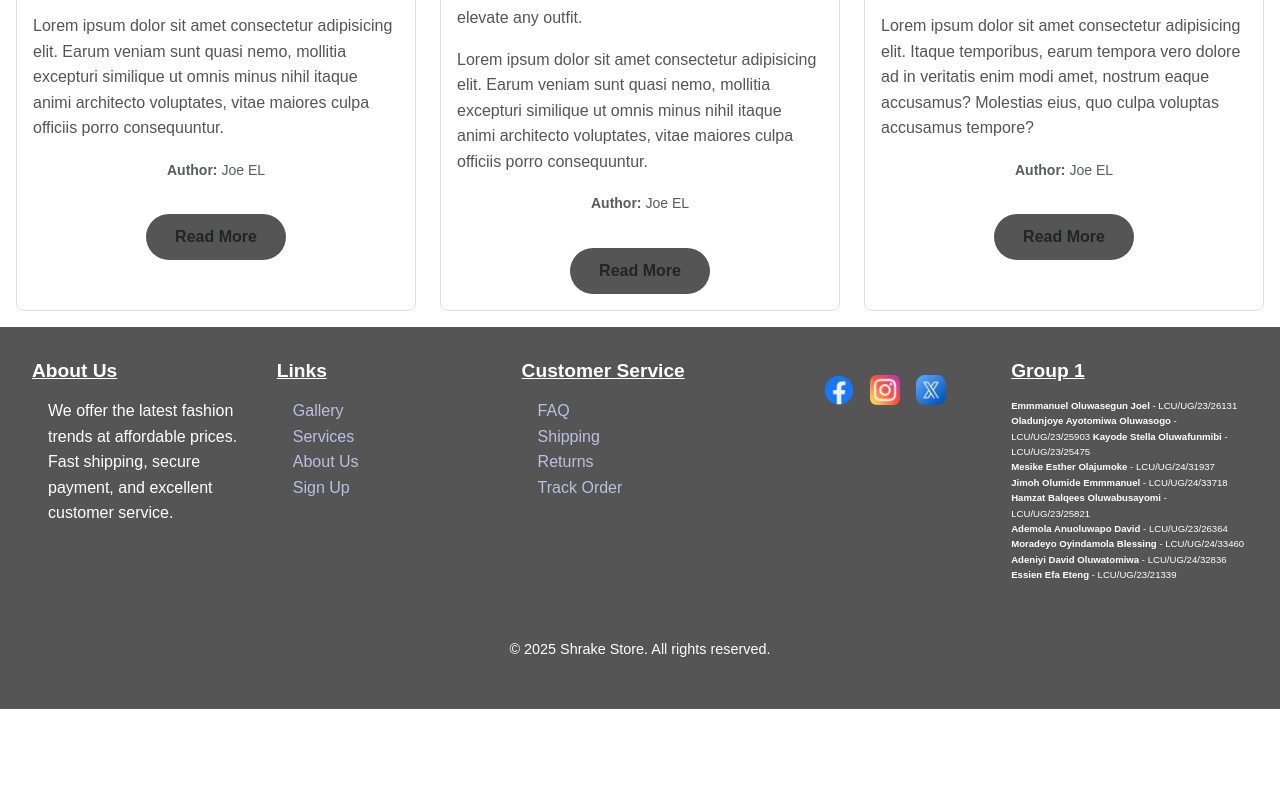
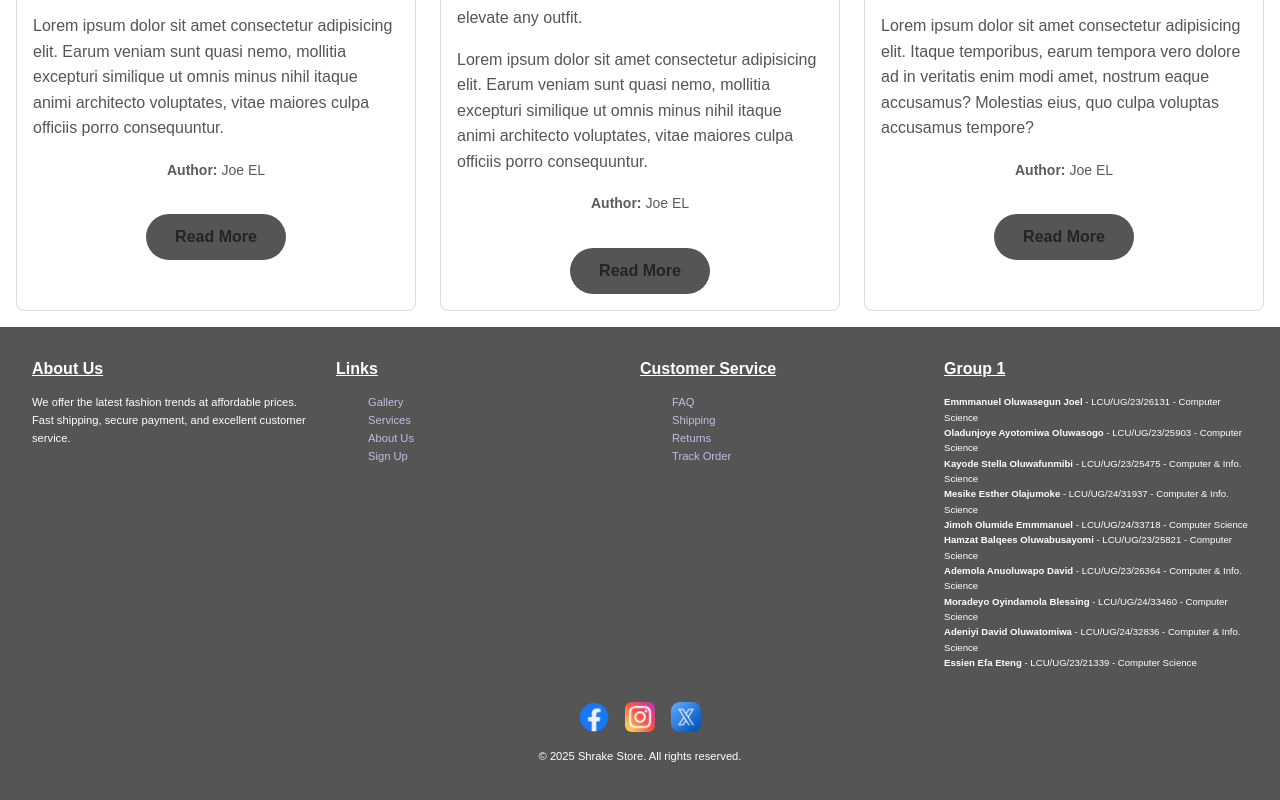
Before and after one commit to JoeEL1506/ShrakeStore, a plain HTML site: page index.html in a window 1280 px wide. Shown: the part 1914-2714 px from the top of the page. Before the commit the page ends 2623 px from the top, so only its background shows below. Drawn offline with nearby package versions, Linux system fonts and the light colour scheme.

Commit message:
today's commit

```diff
--- a/index.html
+++ b/index.html
@@ -105,7 +105,7 @@
         <div class="footer-container">
             <div class="footer-section about">
                  <h3>About Us</h3>
-                 <p>We offer the latest fashion trends at affordable prices. Fast shipping, secure payment, and excellent customer service.</p>
+                 <p>We offer the latest fashion trends at affordable prices. <br> Fast shipping, secure payment, and excellent customer service.</p>
             </div>
              <div class="footer-section-links">
               <h3>Links</h3>
@@ -126,31 +126,32 @@
                  </ul>
             </div>
 
-            <div class="social-icons">
-                <a href="#"><img src="./images/facebook.png" alt="Facebook"></a>
-                <a href="#"><img src="./images/instagram.png" alt="Instagram"></a>
-                <a href="#"><img src="./images/twitter.png" alt="Twitter"></a>
-            </div>
+
 
             <div class="students">
                  <h3>Group 1 </h3>
 
                 <div class="members">
 
-                <b>Emmmanuel Oluwasegun Joel</b> - LCU/UG/23/26131
-                <b>Oladunjoye Ayotomiwa Oluwasogo</b> - LCU/UG/23/25903
-                <b>Kayode Stella Oluwafunmibi</b> - LCU/UG/23/25475  <br>
-                <b>Mesike Esther Olajumoke</b> - LCU/UG/24/31937 <br>
-                <b>Jimoh Olumide Emmmanuel</b> - LCU/UG/24/33718 <br>
-                <b>Hamzat Balqees Oluwabusayomi</b> - LCU/UG/23/25821 <br>
-                <b>Ademola Anuoluwapo David</b> - LCU/UG/23/26364 <br>
-                <b>Moradeyo Oyindamola Blessing</b> - LCU/UG/24/33460 <br>
-                <b>Adeniyi David Oluwatomiwa</b> - LCU/UG/24/32836 <br>
-                <b>Essien Efa Eteng</b> - LCU/UG/23/21339
+                <b>Emmmanuel Oluwasegun Joel</b> - LCU/UG/23/26131 - Computer Science <br>
+                <b>Oladunjoye Ayotomiwa Oluwasogo</b> - LCU/UG/23/25903 - Computer Science <br>
+                <b>Kayode Stella Oluwafunmibi</b> - LCU/UG/23/25475 - Computer & Info. Science  <br>
+                <b>Mesike Esther Olajumoke</b> - LCU/UG/24/31937 - Computer & Info. Science<br>
+                <b>Jimoh Olumide Emmmanuel</b> - LCU/UG/24/33718 - Computer Science<br>
+                <b>Hamzat Balqees Oluwabusayomi</b> - LCU/UG/23/25821 - Computer Science<br>
+                <b>Ademola Anuoluwapo David</b> - LCU/UG/23/26364 - Computer & Info. Science<br>
+                <b>Moradeyo Oyindamola Blessing</b> - LCU/UG/24/33460 - Computer Science<br>
+                <b>Adeniyi David Oluwatomiwa</b> - LCU/UG/24/32836 - Computer & Info. Science<br>
+                <b>Essien Efa Eteng</b> - LCU/UG/23/21339 - Computer Science
 
              </div>
             </div>
         </div>
+                 <div class="social-icons">
+                <a href="#"><img src="./images/facebook.png" alt="Facebook"></a>
+                <a href="#"><img src="./images/instagram.png" alt="Instagram"></a>
+                <a href="#"><img src="./images/twitter.png" alt="Twitter"></a>
+            </div>
 
         <div class="footer-bottom">
             <p>&copy; 2025 Shrake Store. All rights reserved.</p>
--- a/style.css
+++ b/style.css
@@ -241,10 +241,10 @@ nav a:hover {
     text-align: left;
 }
 
-.readmore {
+/* .readmore {
     color: #fff;
     text-decoration: none;
-}
+} */
 
 .blog-title {
     font-size: 1.5rem;
@@ -441,16 +441,16 @@ input:focus {
 }
 .footer-container {
     display: grid;
-    grid-template-columns: repeat(auto-fit, minmax(200px, 1fr));
-    gap: 0.5rem;
+    grid-template-columns: repeat(auto-fit, minmax(50px, 1fr));
     max-width: 1400px;
     margin: 0 auto;
+
 }
 .footer-section,
 .footer-section-links,
 .foot-section-help,
 .students {
-    margin-bottom: 1.5rem;
+    margin-bottom: 1rem;
 }
 
 .footer-section h3,
@@ -462,20 +462,13 @@ input:focus {
     font-family: Arial, Helvetica, sans-serif;
     font-weight: bold;
     text-decoration: underline;
-    font-size: 1.2rem;
-}
-
-.footer-section p,
-.footer-section-links ul,
-.foot-section-help ul,
-.list {
-    margin-left: 0;
-    padding-left: 1rem;
+    font-size: 1rem;
 }
 
 .footer-section-links ul,
 .foot-section-help ul {
     list-style: none;
+    font-size: 0.7rem;
 }
 
 .footer-section-links a,
@@ -489,16 +482,15 @@ input:focus {
     color: #007bff;
 }
 
+.about p{
+    font-size: 0.7rem;
+}
 .footer-bottom {
-    margin-top: 2rem;
+    margin-top: 1rem;
     text-align: center;
-    font-size: 0.9rem;
+    font-size: 0.7rem;
     color: #ffffff;
 }
-
-/* .footer-bottom p {
-    margin: 0;
-} */
 
 .social-icons {
     display: flex;
```
